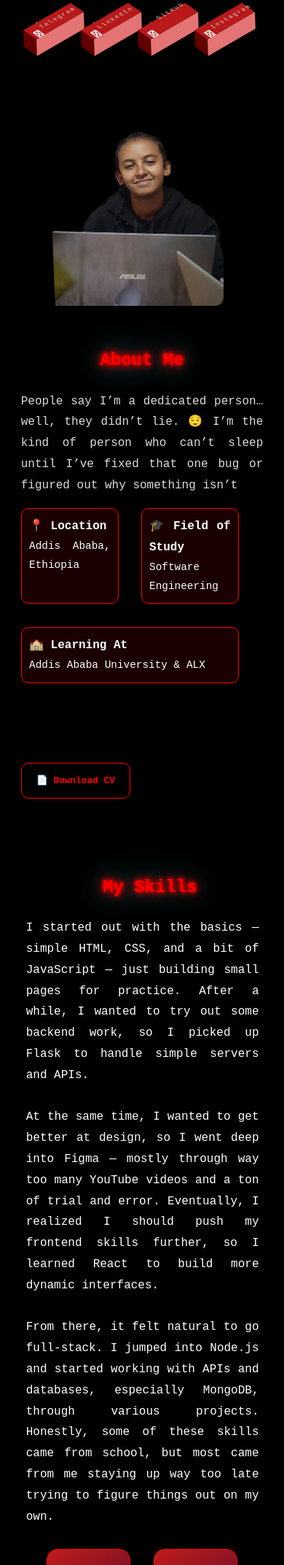
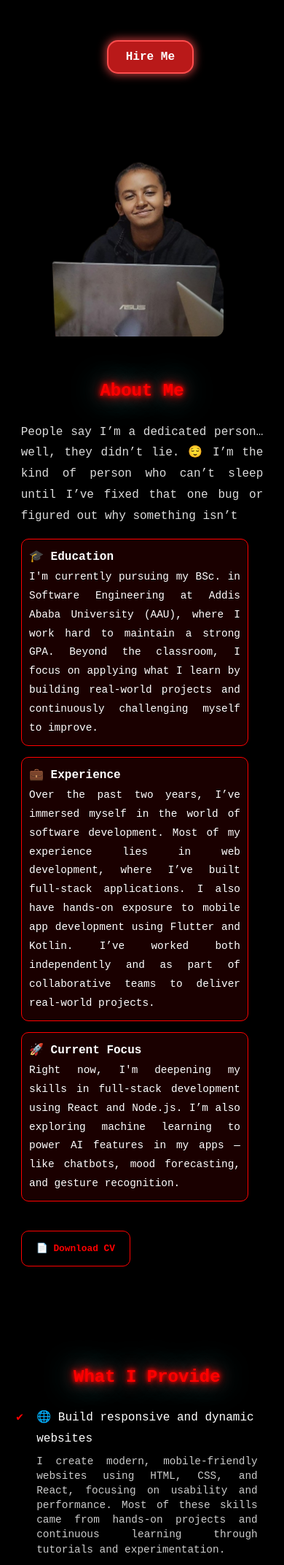
Before and after one commit to tsegaeph/portfolio_2, a Flask app: page / in a window 390 px wide. Shown: the part 797-2941 px from the top of the page at 73% size. Run offline with Flask 3, Linux system fonts and the light colour scheme; parts of the project's set-up code (start-up, migrations or seed data) failed here and were passed over.

Commit message:
added some new contents

```diff
--- a/static/style.css
+++ b/static/style.css
@@ -308,6 +310,35 @@ section {
 }
 
 
+.hire-me-container {
+  margin-top: 1rem;
+}
+
+.hire-me-button {
+  display: inline-block;
+  padding: 0.75rem 1.5rem;
+  background-color: #b91919;
+  color: white;
+  border: 2px solid #ff4d4d;
+  border-radius: 15px;
+  text-decoration: none;
+  font-weight: 600;
+  box-shadow: 0 0 12px 2px rgba(255, 77, 77, 0.7); /* red glow */
+  transition: all 0.3s ease;
+  position: relative;
+  top: 100px;
+  left: 200px;
+  text-align: center;
+}
+.hire-me-button:hover,
+.hire-me-button:focus {
+  background-color: #b91919;
+  border-color: #ff4d4d;
+  box-shadow: 0 0 12px 12px rgba(255, 77, 77, 0.7); /* red glow */
+  outline: none;
+}
+
+
 /* About Section */
 #about {
   display: flex;
@@ -315,6 +346,7 @@ section {
   align-items: center;
   padding: 100px 20px;
   color: var(--text-color);
+  padding-bottom: 50px;
 }
 
 .about-container {
@@ -362,12 +394,12 @@ section {
 
 .about-info {
   display: flex;
-  flex-wrap: wrap;
+  flex-wrap: nowrap;
   gap: 2em;
   margin-bottom: 30px;
   margin-top: 1rem;
   width: 90%;
-  height: 10vh;
+  height: auto;
 }
 
 @keyframes dropIn {
@@ -393,14 +425,24 @@ section {
   border: 1px solid var(--accent-color);
   color: #fff;
   opacity: 0;
-  transform: translateY(-200px);
-  transition: transform 0.3s ease;
-  font-size: 0.8rem;
+  transform: translateY(-200px) scale(1); /* Include scale(1) */
+  transition: transform 0.3s ease, background 0.3s ease, box-shadow 0.3s ease;
+  font-size: 0.9rem;
 }
 
 .status-box.show {
-  animation: dropIn 0.7s ease-out forwards; /* ← this “forwards” is the key */
+  animation: dropIn 0.7s ease-out forwards;
 }
+
+.status-box:hover {
+  background: rgba(255, 0, 0, 0.2);
+  transform: translateY(-200px) scale(1.08); /* Apply both translate and scale */
+  box-shadow: 0 0 15px rgba(255, 0, 0, 0.5);
+  cursor: pointer;
+}
+
+
+
 
 
 .cv-button {
@@ -415,7 +457,7 @@ section {
   transition: background 0.3s;
   font-size: 0.8rem;
   position: relative;
-  top: 1rem;
+  top: 2rem;
 }
 .cv-button:hover {
   background: #cc0000;
@@ -456,11 +498,39 @@ section {
     0 0 40px rgb(0, 255, 242);
 }
 
-.skills-text {
+
+.services-list {
+  list-style: none;
+  padding: 0;
+  margin-top: 20px;
+}
+
+.services-list li {
+  margin-bottom: 12px;
   font-size: 1rem;
-  line-height: 1.8;
-  color: #ffffff;
+  color: #fff;
+  position: relative;
+  padding-left: 28px;
 }
+
+.services-list li::before {
+  content: '✔';
+  position: absolute;
+  left: 0;
+  top: 0;
+  color: var(--accent-color);
+  font-weight: bold;
+}
+
+.service-desc {
+  margin-top: 6px;
+  font-size: 0.85rem;
+  color: #ccc;
+  line-height: 1.4;
+  text-align: justify;
+}
+
+
 
 /* Right side: cards container */
 .skills-right {
@@ -919,9 +991,14 @@ section {
     letter-spacing: 2px;
     font-size: 0.5rem;
   }
+  .hire-me-button {
+    position: relative;
+    left: 110px;
+  }
 
   #about{
-    padding-top: 150px;
+    padding-top: 130px;
+    padding-bottom: 20px;
   }
   .about-image img {
     width: 70%;
@@ -941,8 +1018,13 @@ section {
     font-size: 1.5rem;
     text-align: center;
   }
+  .about-info {
+    flex-direction: column;
+    gap: 15px;
+  }
   .status-box{
     padding: 10px;
+    width: 80vw;
   }
   .status-box h3{
     font-size: 1rem;
@@ -952,17 +1034,19 @@ section {
   }
   .cv-button{
     position: relative;
-    top: 230px;
+    top: 10px;
     border-radius: 10px;
   }
   #skills-section{
     padding: 10px 40px;
     position: relative;
-    top: 100px;
+    bottom: 10px;
   }
   .skills-title{
     font-size: 1.5rem;
-    width: 40vw;
+    width: 70vw;
+    position: relative;
+    right: 40px;
   }
 
   .skills-text{
@@ -971,6 +1055,17 @@ section {
     text-align: justify;
     position: relative;
     right:27vw;
+  }
+  .skills-left{
+    width: 85vw;
+  }
+  .services-list{
+    width: 85vw;
+    position: relative;
+    right: 110%;
+  }
+  .service-desc{
+    font-size: 0.9rem;
   }
 
   .skills-right {
--- a/templates/index.html
+++ b/templates/index.html
@@ -29,7 +29,7 @@
     <nav id="navbar">
       <a href="#hero" class="nav-link">HOME</a>
       <a href="#about" class="nav-link">ABOUT</a>
-      <a href="#skills-section" class="nav-link">SKILLS</a>
+      <a href="#skills-section" class="nav-link">SERVICES</a>
       <a href="#projects" class="nav-link">PROJECTS</a>
       <a href="#hobby-section" class="nav-link">HOBBY</a>
       <a href="#contact" class="nav-link">CONTACT</a>
@@ -57,6 +57,11 @@
             <li><a href="https://instagram.com/tsega_00" target="_blank"><i class="fa fa-instagram"></i><span> - Instagram</span></a></li>
           </ul>
         </div>
+
+        <!-- Hire Me Button -->
+        <div class="hire-me-container">
+          <a href="#contact" class="hire-me-button">Hire Me</a>
+        </div>
       </div>
     </section>
 
@@ -70,9 +75,9 @@
           <h2>About Me</h2>
           <p class="about-description" id="aboutText" data-text="People say I’m a dedicated person… well, they didn’t lie. 😌 I’m the kind of person who can’t sleep until I’ve fixed that one bug or figured out why something isn’t working. Maybe it’s because of my horoscope? 🤔 …jk, I don’t believe in that.<br><br>I’m deeply fascinated by the world of technology — not just using it, but understanding how it works under the hood. For me, tech is a way to join my artistic side with building things that actually help people. Whether it’s designing clean user experiences or experimenting with creative projects, it’s as much fun as it is work.<br><br>I’m also into cybersecurity. you know, the whole “break it to fix it” thing. 🕵🏽‍♂️ If someone leaves their system exposed, I might just be the reason their password ends up on a sticky note. 😏 (Kidding, of course. Or am I?) I'm currently part of a growing community, trying to level up my skills one exploit at a time.<br><br>On a serious note, I’m easy-going, great at working with teams, and always up for sharing ideas or helping bring a project to life."></p>
           <div class="about-info">
-            <div class="status-box"><h3>📍 Location</h3><p>Addis Ababa, Ethiopia</p></div>
-            <div class="status-box"><h3>🎓 Field of Study</h3><p>Software Engineering</p></div>
-            <div class="status-box"><h3>🏫 Learning At</h3><p>Addis Ababa University & ALX</p></div>
+            <div class="status-box"><h3>🎓 Education</h3><p>I'm currently pursuing my BSc. in Software Engineering at Addis Ababa University (AAU), where I work hard to maintain a strong GPA. Beyond the classroom, I focus on applying what I learn by building real-world projects and continuously challenging myself to improve.</p></div>
+            <div class="status-box"><h3>💼 Experience</h3><p>Over the past two years, I’ve immersed myself in the world of software development. Most of my experience lies in web development, where I’ve built full-stack applications. I also have hands-on exposure to mobile app development using Flutter and Kotlin. I’ve worked both independently and as part of collaborative teams to deliver real-world projects.</p></div>
+            <div class="status-box"><h3>🚀 Current Focus</h3><p>Right now, I'm deepening my skills in full-stack development using React and Node.js. I’m also exploring machine learning to power AI features in my apps — like chatbots, mood forecasting, and gesture recognition.</p></div>
           </div>
           <a href="{{ url_for('static', filename='assets/Tsega_CV.pdf') }}" class="cv-button" download>📄 Download CV</a>
         </div>
@@ -83,14 +88,56 @@
     <section id="skills-section">
       <div class="skills-content">
         <div class="skills-left">
-          <h2 class="skills-title">My Skills</h2>
-          <p class="skills-text">I started out with the basics — simple HTML, CSS, and a bit of JavaScript — just building small pages for practice. After a while, I wanted to try out some backend work, so I picked up Flask to handle simple servers and APIs. <br><br>
+          <h2 class="skills-title">What I Provide</h2>
+          <ul class="services-list">
+            <li>
+              🌐 Build responsive and dynamic websites
+              <p class="service-desc">
+                I create modern, mobile-friendly websites using HTML, CSS, and React, focusing on usability and performance. Most of these skills came from hands-on projects and continuous learning through tutorials and experimentation.
+              </p>
+            </li>
+            <li>
+              📱 Develop mobile apps using Flutter and Kotlin
+              <p class="service-desc">
+                I build cross-platform mobile apps with Flutter and native Android apps using Kotlin. I gained this experience through academic projects and personal apps I developed to solve real-life problems.
+              </p>
+            </li>
+            <li>
+              🎨 Design clean UI/UX using Figma
+              <p class="service-desc">
+                I design user interfaces and prototypes with Figma, blending creativity and functionality. This skill grew from exploring design principles and learning through online courses and trial and error.
+              </p>
+            </li>
+            <li>
+              🛠️ Set up REST APIs and backend services with Node.js & Flask
+              <p class="service-desc">
+                I build scalable backend services and RESTful APIs using Node.js and Flask, powering web and mobile apps. These skills were developed through building full-stack projects and backend courses.
+              </p>
+            </li>
+            <li>
+              📊 Create dashboards and data visualizations
+              <p class="service-desc">
+                I develop interactive dashboards to visualize data trends and insights using React and chart libraries, improving decision-making. This ability came from working on real-world projects involving data.
+              </p>
+            </li>
+            <li>
+              🤖 Implement basic AI features like chatbots or mood tracking
+              <p class="service-desc">
+                I experiment with machine learning concepts to build simple AI-powered features, including chatbots and mood analysis tools, mostly by self-study and integrating open-source libraries.
+              </p>
+            </li>
+            <li>
+              🚀 Deploy full-stack projects and manage version control
+              <p class="service-desc">
+                I deploy applications using platforms like Vercel and Render, and handle Git version control efficiently to maintain code quality and collaboration. This expertise comes from managing my own projects and teamwork.
+              </p>
+            </li>
+          </ul>
+        </div>
 
-            At the same time, I wanted to get better at design, so I went deep into Figma — mostly through way too many YouTube videos and a ton of trial and error. Eventually, I realized I should push my frontend skills further, so I learned React to build more dynamic interfaces. <br><br>
 
-            From there, it felt natural to go full-stack. I jumped into Node.js and started working with APIs and databases, especially MongoDB, through various projects. Honestly, some of these skills came from school, but most came from me staying up way too late trying to figure things out on my own.</p>
-        </div>
         <div class="skills-right">
+          <!-- Skill cards remain unchanged -->
           <div class="skill-card card1">
             <img src="{{ url_for('static', filename='assets/react.png') }}" alt="React" />
             <h3>React</h3>
@@ -124,6 +171,7 @@
         </div>
       </div>
     </section>
+
 
     <!-- Projects Section -->
     <section id="projects">
```
Also changed, not shown: other parts of static/style.css (+20 -13 lines).
